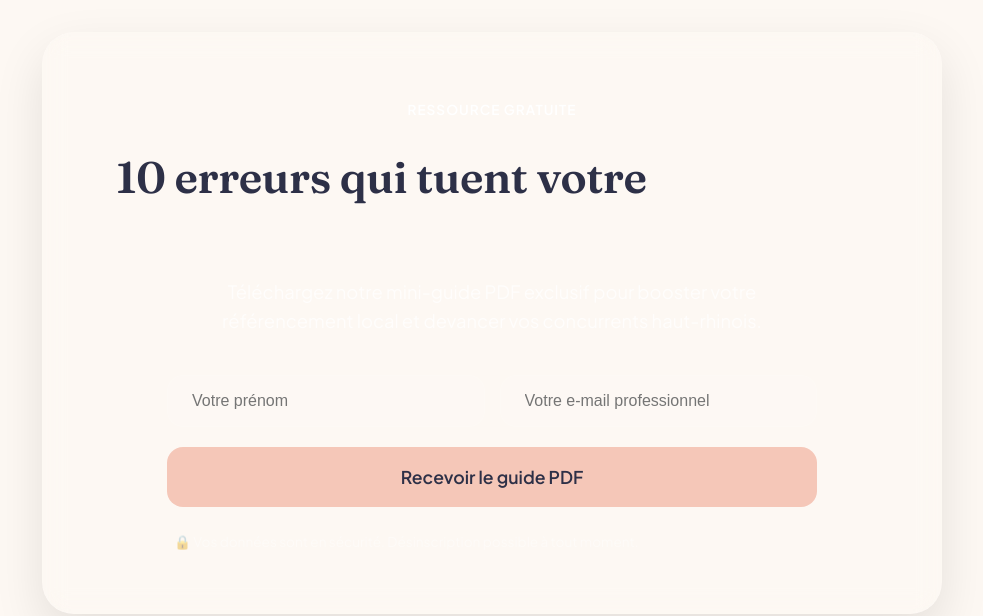
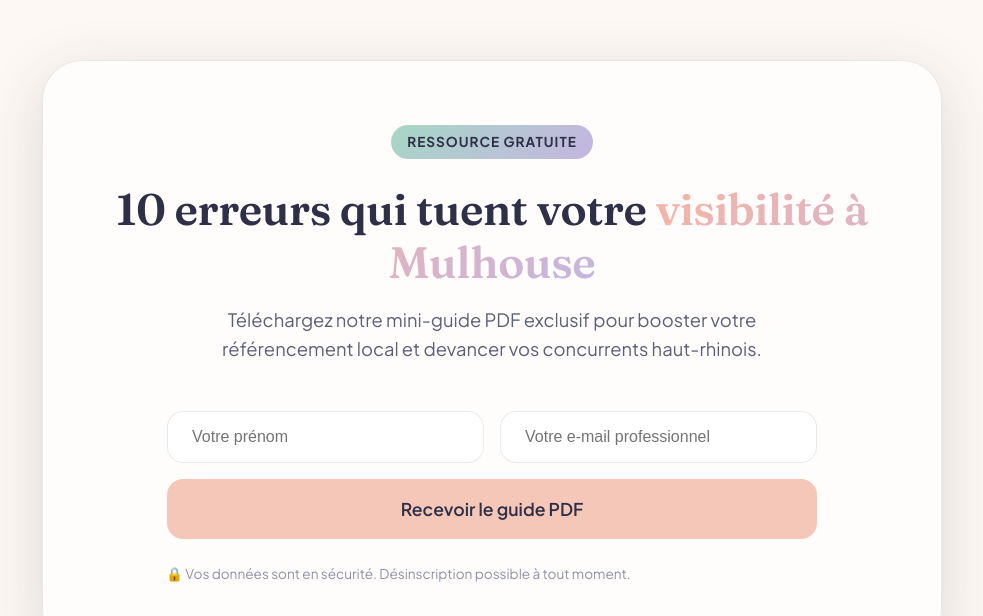
Before and after one commit to halilichimaru-creator/dyvase, a React (Vite) app: page / in a window 1280 px wide. Shown: the part 3182-3798 px from the top of the page, without its empty margins (148-1131 px from the left). Built offline with nearby package versions, Linux system fonts and the light colour scheme; no server answers.

Commit message:
fix: refine Lead Magnet contrast and update walkthrough

```diff
--- a/src/components/LeadMagnet/LeadMagnet.css
+++ b/src/components/LeadMagnet/LeadMagnet.css
@@ -1,34 +1,34 @@
 .lead-magnet {
-    padding: 100px 0;
+    padding: var(--space-5xl) 0;
     position: relative;
     overflow: hidden;
-    background: radial-gradient(circle at top right, rgba(var(--primary-rgb), 0.05), transparent 40%),
-                radial-gradient(circle at bottom left, rgba(var(--secondary-rgb), 0.05), transparent 40%);
+    background: radial-gradient(circle at top right, rgba(var(--color-mint-rgb), 0.1), transparent 40%),
+                radial-gradient(circle at bottom left, rgba(var(--color-lavender-rgb), 0.1), transparent 40%);
 }
 
 .lead-magnet__card {
-    background: rgba(255, 255, 255, 0.03);
+    background: rgba(255, 255, 255, 0.7);
     backdrop-filter: blur(12px);
     -webkit-backdrop-filter: blur(12px);
-    border: 1px solid rgba(255, 255, 255, 0.1);
-    border-radius: 32px;
-    padding: 60px 40px;
+    border: 1px solid rgba(45, 48, 71, 0.1);
+    border-radius: var(--radius-2xl);
+    padding: var(--space-3xl) var(--space-xl);
     text-align: center;
     max-width: 900px;
     margin: 0 auto;
-    box-shadow: 0 20px 50px rgba(0, 0, 0, 0.1);
+    box-shadow: var(--shadow-xl);
     position: relative;
 }
 
 .lead-magnet__badge {
     display: inline-block;
     padding: 6px 16px;
-    background: linear-gradient(135deg, var(--primary), var(--secondary));
-    color: white;
+    background: linear-gradient(135deg, var(--color-mint), var(--color-lavender));
+    color: var(--color-text-primary);
     font-size: 0.85rem;
-    font-weight: 600;
-    border-radius: 100px;
-    margin-bottom: 24px;
+    font-weight: 700;
+    border-radius: var(--radius-full);
+    margin-bottom: var(--space-lg);
     text-transform: uppercase;
     letter-spacing: 1px;
 }
@@ -36,11 +36,12 @@
 .lead-magnet__title {
     font-size: clamp(2rem, 5vw, 2.75rem);
     line-height: 1.2;
-    margin-bottom: 20px;
+    margin-bottom: var(--space-md);
+    color: var(--color-text-primary);
 }
 
 .lead-magnet__title .highlight {
-    background: linear-gradient(135deg, var(--primary), var(--secondary));
+    background: linear-gradient(135deg, var(--color-coral), var(--color-lavender));
     -webkit-background-clip: text;
     background-clip: text;
     -webkit-text-fill-color: transparent;
@@ -48,16 +49,16 @@
 
 .lead-magnet__description {
     font-size: 1.15rem;
-    color: rgba(255, 255, 255, 0.7);
+    color: var(--color-text-secondary);
     max-width: 600px;
-    margin: 0 auto 40px;
+    margin: 0 auto var(--space-2xl);
     line-height: 1.6;
 }
 
 .lead-magnet__form {
     display: flex;
     flex-direction: column;
-    gap: 20px;
+    gap: var(--space-md);
     max-width: 650px;
     margin: 0 auto;
 }
@@ -65,51 +66,60 @@
 .form-group-row {
     display: grid;
     grid-template-columns: 1fr 1fr;
-    gap: 15px;
+    gap: var(--space-md);
 }
 
 .lead-input {
-    background: rgba(255, 255, 255, 0.05);
-    border: 1px solid rgba(255, 255, 255, 0.1);
-    border-radius: 16px;
+    background: var(--color-surface);
+    border: 1px solid rgba(45, 48, 71, 0.1);
+    border-radius: var(--radius-md);
     padding: 16px 24px;
-    color: white;
+    color: var(--color-text-primary);
     font-size: 1rem;
-    transition: all 0.3s ease;
+    transition: all var(--transition-base);
     width: 100%;
 }
 
 .lead-input:focus {
     outline: none;
-    border-color: var(--primary);
-    background: rgba(255, 255, 255, 0.08);
-    box-shadow: 0 0 0 4px rgba(var(--primary-rgb), 0.1);
+    border-color: var(--color-coral);
+    box-shadow: 0 0 0 4px rgba(248, 180, 164, 0.1);
 }
 
 .lead-submit {
     height: 60px;
-    border-radius: 16px;
+    border-radius: var(--radius-md);
     font-size: 1.1rem;
     font-weight: 600;
     width: 100%;
+    background: var(--color-peach);
+    color: var(--color-text-primary);
+    border: none;
+    cursor: pointer;
+    transition: all var(--transition-base);
+}
+
+.lead-submit:hover {
+    background: var(--color-coral);
+    transform: translateY(-2px);
 }
 
 .lead-magnet__success {
-    background: rgba(var(--primary-rgb), 0.1);
-    border: 1px solid rgba(var(--primary-rgb), 0.2);
-    border-radius: 20px;
-    padding: 30px;
+    background: rgba(167, 215, 197, 0.1);
+    border: 1px solid var(--color-mint);
+    border-radius: var(--radius-md);
+    padding: var(--space-xl);
     display: flex;
     flex-direction: column;
     align-items: center;
-    gap: 15px;
+    gap: var(--space-md);
 }
 
 .success-icon {
     width: 40px;
     height: 40px;
-    background: var(--primary);
-    color: white;
+    background: var(--color-mint);
+    color: var(--color-text-primary);
     border-radius: 50%;
     display: flex;
     align-items: center;
@@ -119,9 +129,9 @@
 }
 
 .lead-magnet__privacy {
-    margin-top: 24px;
+    margin-top: var(--space-lg);
     font-size: 0.85rem;
-    color: rgba(255, 255, 255, 0.4);
+    color: var(--color-text-muted);
 }
 
 .error-msg {
```
